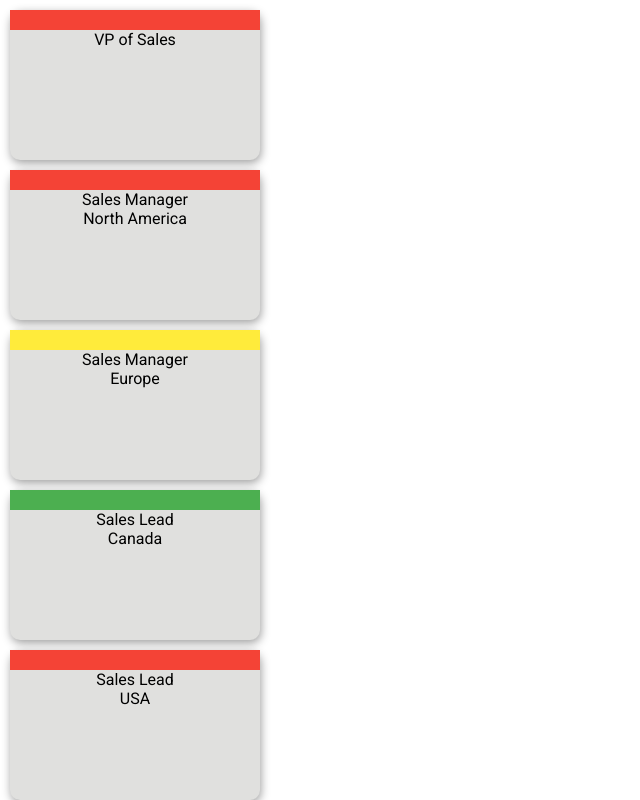
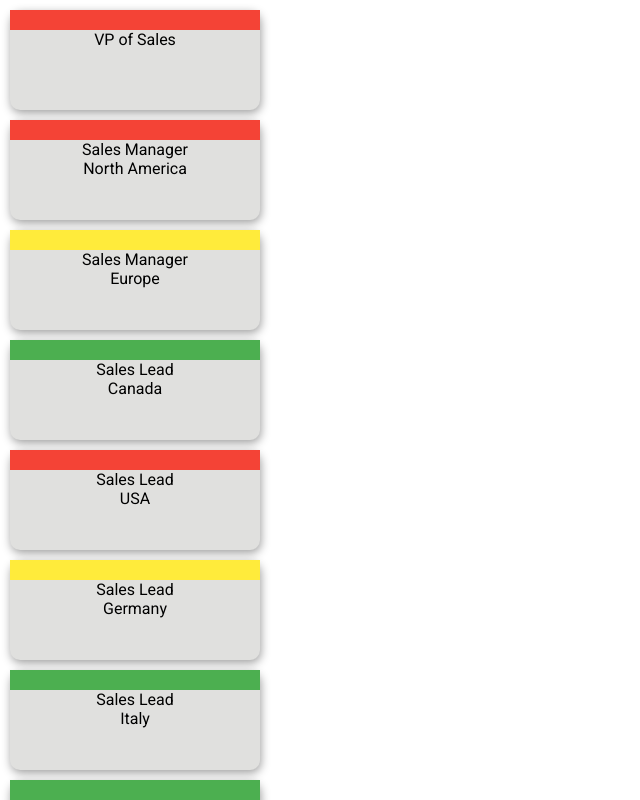
Before and after one commit to sabrinatouch/org-chart, a React (Create React App) app in the folder org-chart/: page / in a window 1280 px wide. Shown: the top 800 px of the page, without its empty margins (0-640 px from the left). Built offline with nearby package versions, Linux system fonts and the light colour scheme.

Commit message:
Quick change of card height

```diff
--- a/org-chart/src/components/EmployeeCard/EmployeeCard.css
+++ b/org-chart/src/components/EmployeeCard/EmployeeCard.css
@@ -1,5 +1,5 @@
 .container-style {
-    height: 150px;
+    height: 100px;
     width: 250px;
     background-color: #e0e0de;
     box-shadow: 1px 3px 10px #9E9E9E;
```
